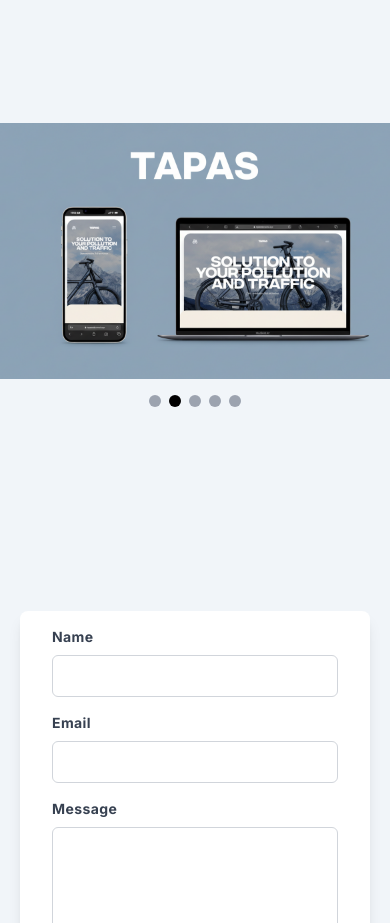
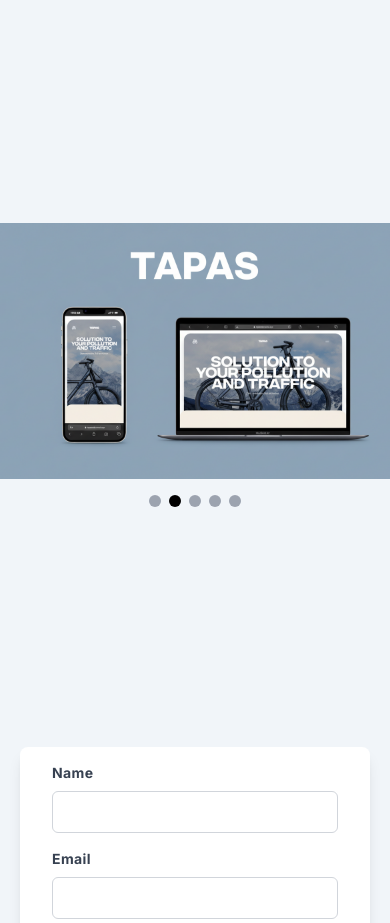
Before and after one commit to Imamsb6409/ISABA, a React (Vite) app: page / in a window 390 px wide. Shown: the part 4580-5503 px from the top of the page. Built offline with nearby package versions, Linux system fonts and the light colour scheme.

Commit message:
update final carousel (insyallah)

```diff
--- a/src/components/Carousel.jsx
+++ b/src/components/Carousel.jsx
@@ -43,7 +43,7 @@ function Carousel({ images, interval = 4000 }) {
 
   return (
     <div
-      className="relative w-full max-w-md md:max-w-6xl mx-auto overflow-hidden group"
+      className="relative w-full max-w-md md:max-w-6xl mx-auto overflow-hidden group mb-9"
       onMouseEnter={() => setIsPaused(true)}
       onMouseLeave={() => setIsPaused(false)}
       onTouchStart={handleTouchStart}
--- a/src/layout/MainContent.jsx
+++ b/src/layout/MainContent.jsx
@@ -93,7 +93,7 @@ const MainContent = () => {
         ref={sectionRef}
         data-aos="fade-down"
         data-aos-duration="1000"
-        className="text-center w-full flex flex-col items-center px-1 mb-6"
+        className="text-center w-full flex flex-col items-center px-1 mt-[100px] mb-6"
       >
         <h1 className="text-[36px] lg:text-[48px] xl:text-[62px] font-extrabold bg-clip-text text-transparent bg-gradient-to-r bg-[length:200%_200%] bg-[position:0%_50%] animate-gradient-x from-primary to-secondary">
           Project Highlights
```
